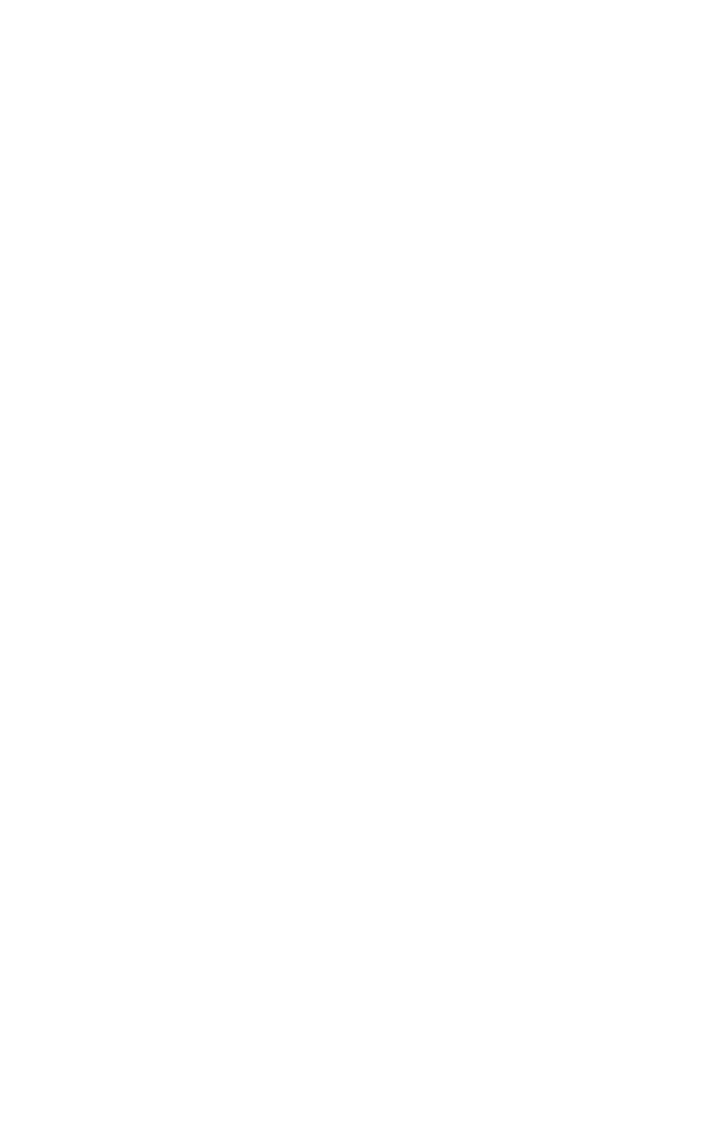
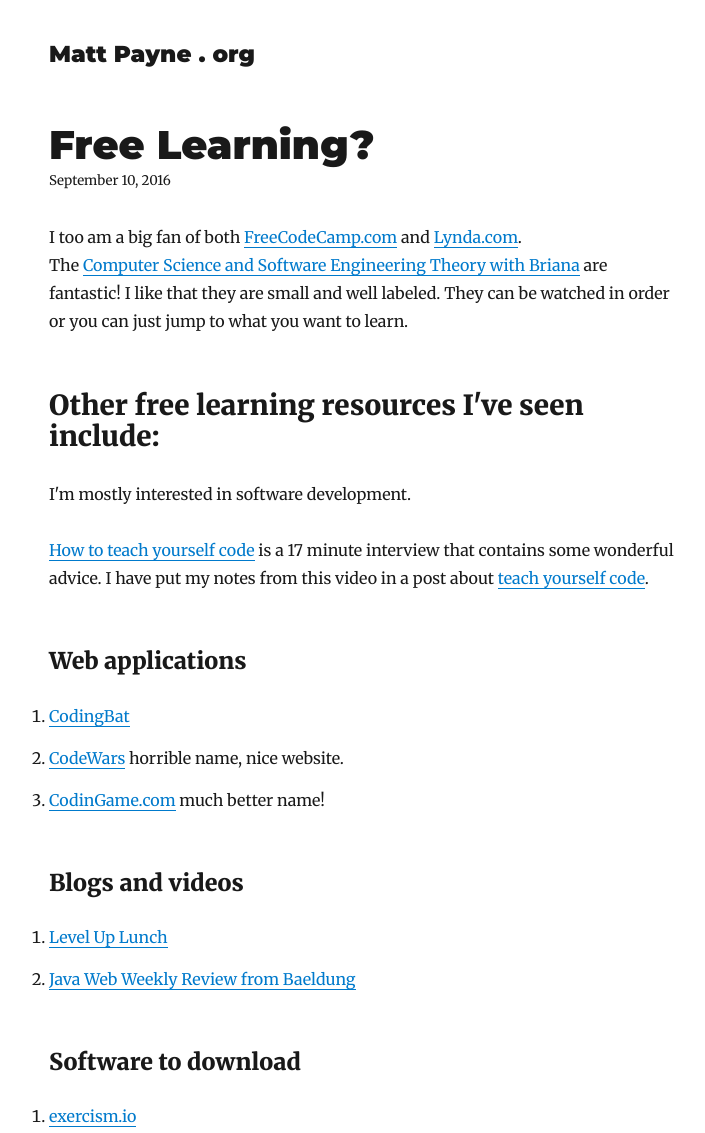
Before and after one commit to payne/payne.github.io.2019, a Gatsby site: page /free-learning/ in a window 1280 px wide. Before the commit this address had no page. Shown: the top 1133 px of the page, without its empty margins (276-981 px from the left). Before the commit the page ends 800 px from the top, so only its background shows below. Built offline with nearby package versions, Linux system fonts and the light colour scheme; Gatsby itself is replaced by a stand-in of ours; some packages are replaced by stand-ins of ours.

Commit message:
Gradle presentation & free learning

```diff
--- /dev/null
+++ b/content/blog/free-learning/index.md
@@ -0,0 +1,30 @@
+---
+title:  "Free Learning?"
+date:   2016-09-10 10:17:20 -0500
+categories: learning free
+---
+
+
+I too am a big fan of both
+[FreeCodeCamp.com](https://www.freecodecamp.com) and
+[Lynda.com](https://www.lynda.com).
+The [Computer Science and Software Engineering Theory with Briana](https://www.youtube.com/playlist?list=PLWKjhJtqVAbmfoj2Th9fvxhHIeqFO7wOy) are fantastic!   I like that they are small and well labeled.  They can be watched in order or you can just jump to what you want to learn.
+
+## Other free learning resources I've seen include:
+
+I'm mostly interested in software development.
+
+[How to teach yourself code](https://www.youtube.com/watch?v=qZKvZzRynLE) is a 17 minute interview that contains some wonderful advice.  I have put my notes from this video in a post about [teach yourself code](http://mattpayne.org/learning/2016/09/10/teach-yourself-code.html).
+
+
+### Web applications
+1. [CodingBat](http://codingbat.com/)
+1. [CodeWars](https://www.codewars.com/) horrible name, nice website.
+1. [CodinGame.com](https://www.codingame.com/home) much better name!
+
+### Blogs and videos
+1. [Level Up Lunch](http://www.leveluplunch.com/)
+1. [Java Web Weekly Review from Baeldung](http://www.baeldung.com/category/weekly-review/)
+
+### Software to download
+1. [exercism.io](http://exercism.io/)
--- a/c/2013-10-23-gradle-intro.md
+++ b/content/blog/gradle-intro/index.md
@@ -1,11 +1,6 @@
 ---
-layout: post
 title: "Gradle Intro"
-comments: false
-ads: false
-description: ""
-category:
-tags: []
+date: "2013-10-23"
 ---
 
 [Slides for Gradle Introduction](http://payne.github.io/GradleIntro2013) are not the best talk I've ever given.  There are a few handy things in there....
```
